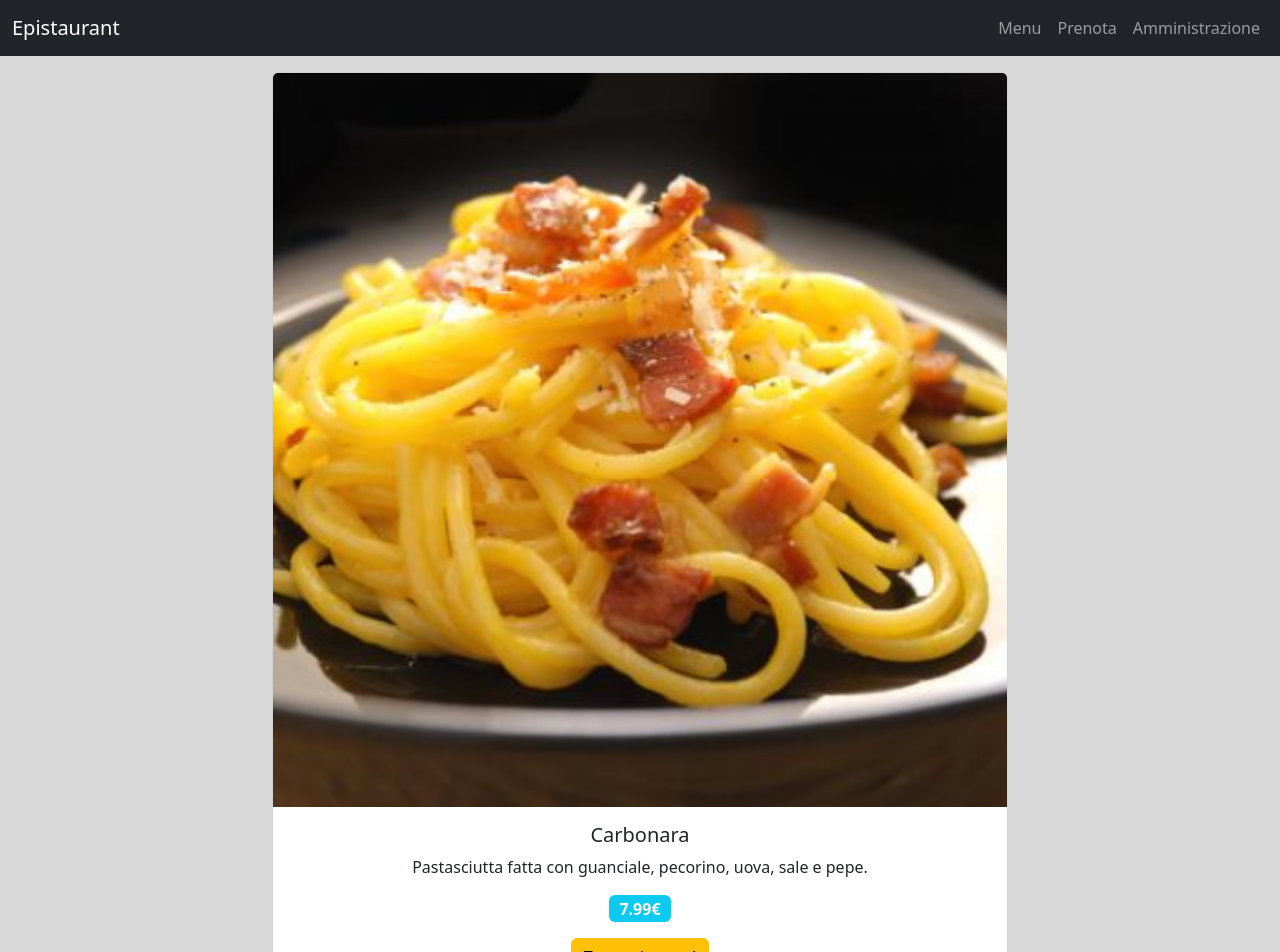
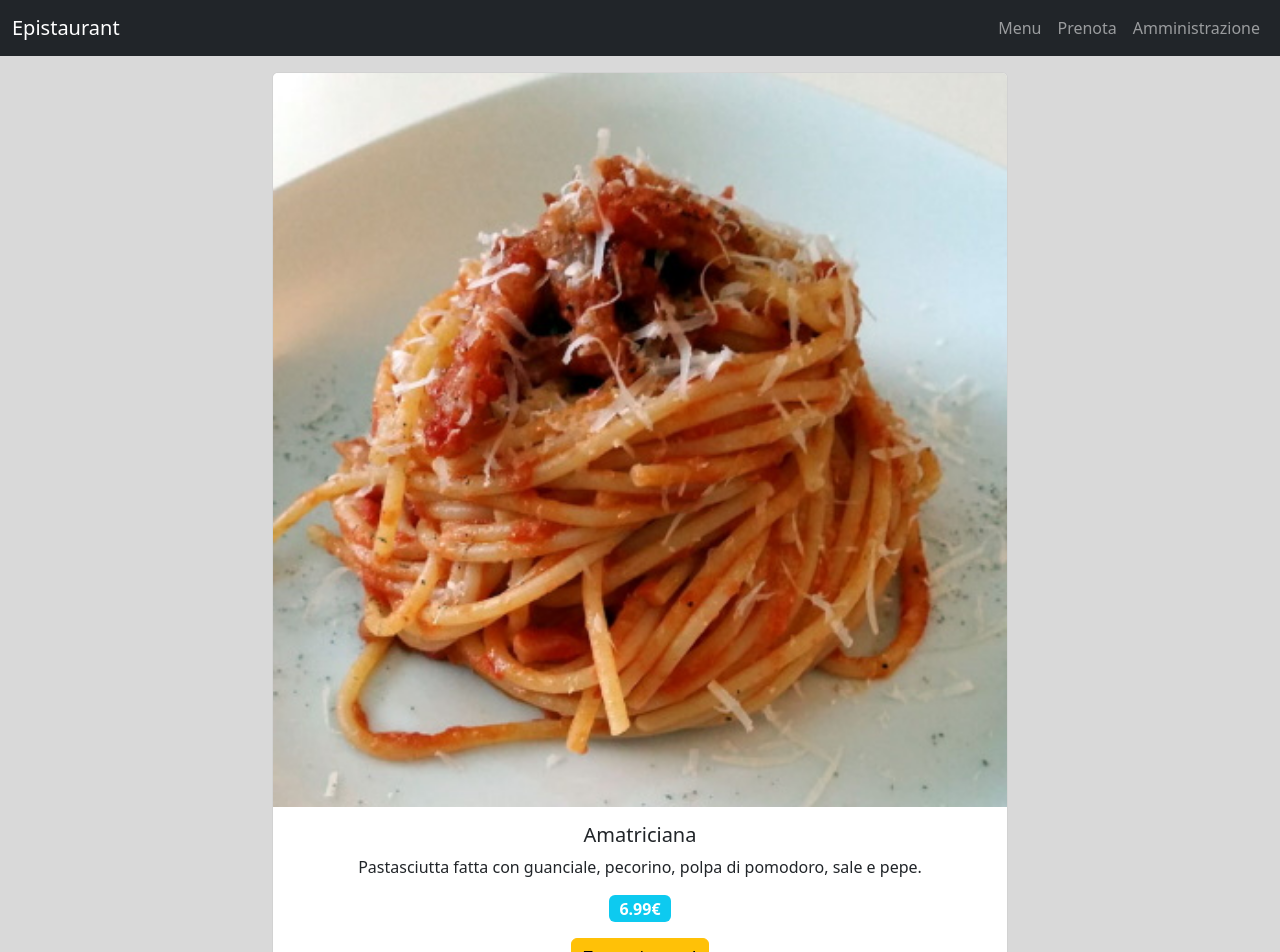
Before and after one commit to irvelervel/fs0125-epistaurant, a React (Vite) app: page /details/1 in a window 1280 px wide. Shown: the top 952 px of the page. Built offline with nearby package versions, Linux system fonts and the light colour scheme; the HTML template or start-up script is replaced by a standard one.

Commit message:
Finishes Epistaurant!

```diff
--- a/src/components/Details.jsx
+++ b/src/components/Details.jsx
@@ -1,12 +1,13 @@
-import { Col, Container, Row, Card, Badge } from 'react-bootstrap'
-import { Link, useParams } from 'react-router-dom'
+import { Col, Container, Row, Card, Badge, Spinner } from 'react-bootstrap'
+import { Link, useParams, useNavigate } from 'react-router-dom'
 import pastasciutte from '../data/menu.json'
-import { useEffect } from 'react'
+import { useEffect, useState } from 'react'
 
 const Details = function () {
   const params = useParams()
   // params è un oggetto contenente TUTTI i parametri della rotta colpita con i rispettivi valori
   console.log('PARAMS', params)
+  const navigate = useNavigate()
   // params.pastaId sarà il valore dell'id della pasta da caricare!
   // potremmo utilizzare nel JSX params.pastaId direttamente come indice dell'array!
   // ...però rendiamo fragile il nostro componente in quanto un utente esperto (e malintenzionato)
@@ -17,29 +18,56 @@ const Details = function () {
   // della rotta e verificare che sia un indice valido per l'array pastasciutte. Dopodiché
   // potremo utilizzarlo per mostrare i dettagli richiesti, o portare l'utente alla pagina '*'
   // quando non viene trovata una corrispondenza
+  const [details, setDetails] = useState({})
+  const [isLoading, setIsLoading] = useState(true)
 
-  //   "componentDidMount"
+  // "componentDidMount"
   useEffect(() => {
     // verificheremo qui la validità del parametro "pastaId"
+    const foundPasta = pastasciutte.find((pasta) => {
+      return pasta.id.toString() === params.pastaId
+    })
+    // foundPasta sarà la pasta da far vedere nella Card! ...oppure sarà undefined
+    console.log('FOUNDPASTA', foundPasta)
+    // gestiamo il caso di errore
+    if (!foundPasta) {
+      // qui vuol dire che il find non ha trovato una corrispondenza
+      // e a ritornato foundPasta = undefined
+      // riportiamo l'utente alla 404
+      //   per Chiara
+      setIsLoading(false)
+      navigate('/404')
+    } else {
+      // qui vuol dire che la pasta è stata trovata!
+      // salviamo la pasta nello stato e spegniamo lo spinner
+      setDetails(foundPasta)
+      setIsLoading(false)
+    }
   }, [])
 
   return (
     <Container>
       <Row className="justify-content-center">
-        <Col xs={12} md={8}>
-          <Card key={pastasciutte[0].id} className="text-center my-3">
-            <Card.Img variant="top" src={pastasciutte[0].image} />
+        <Col xs={12} md={8} className="text-center">
+          {/* isLoading è la condizione di un ternary operator */}
+          {/* se isLoading è true, mostra lo Spinner; se è false, mostra la Card */}
+          {isLoading ? (
+            <Spinner variant="success" animation="border" />
+          ) : (
+            <Card className="text-center my-3">
+              <Card.Img variant="top" src={details.image} />
               <Card.Body>
-              <Card.Title>{pastasciutte[0].name}</Card.Title>
-              <Card.Text>{pastasciutte[0].description}</Card.Text>
+                <Card.Title>{details.name}</Card.Title>
+                <Card.Text>{details.description}</Card.Text>
                 <Card.Text>
-                <Badge bg="info fs-6">{pastasciutte[0].price}€</Badge>
+                  <Badge bg="info fs-6">{details.price}€</Badge>
                 </Card.Text>
                 <Link to="/menu" className="btn btn-warning">
                   Torna al menu!
                 </Link>
               </Card.Body>
             </Card>
+          )}
         </Col>
       </Row>
     </Container>
```
Lines whose indentation alone changed are shown as unchanged.
